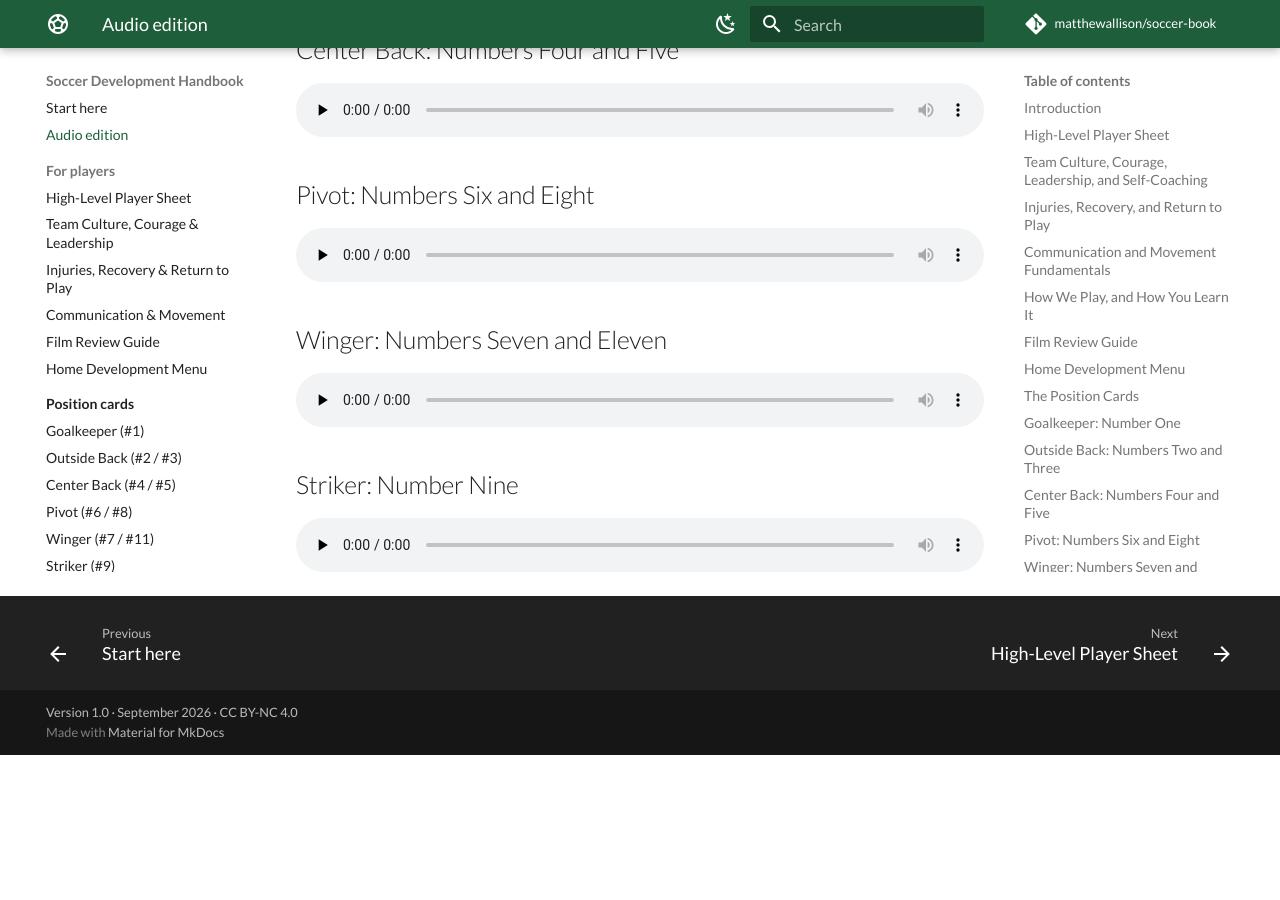
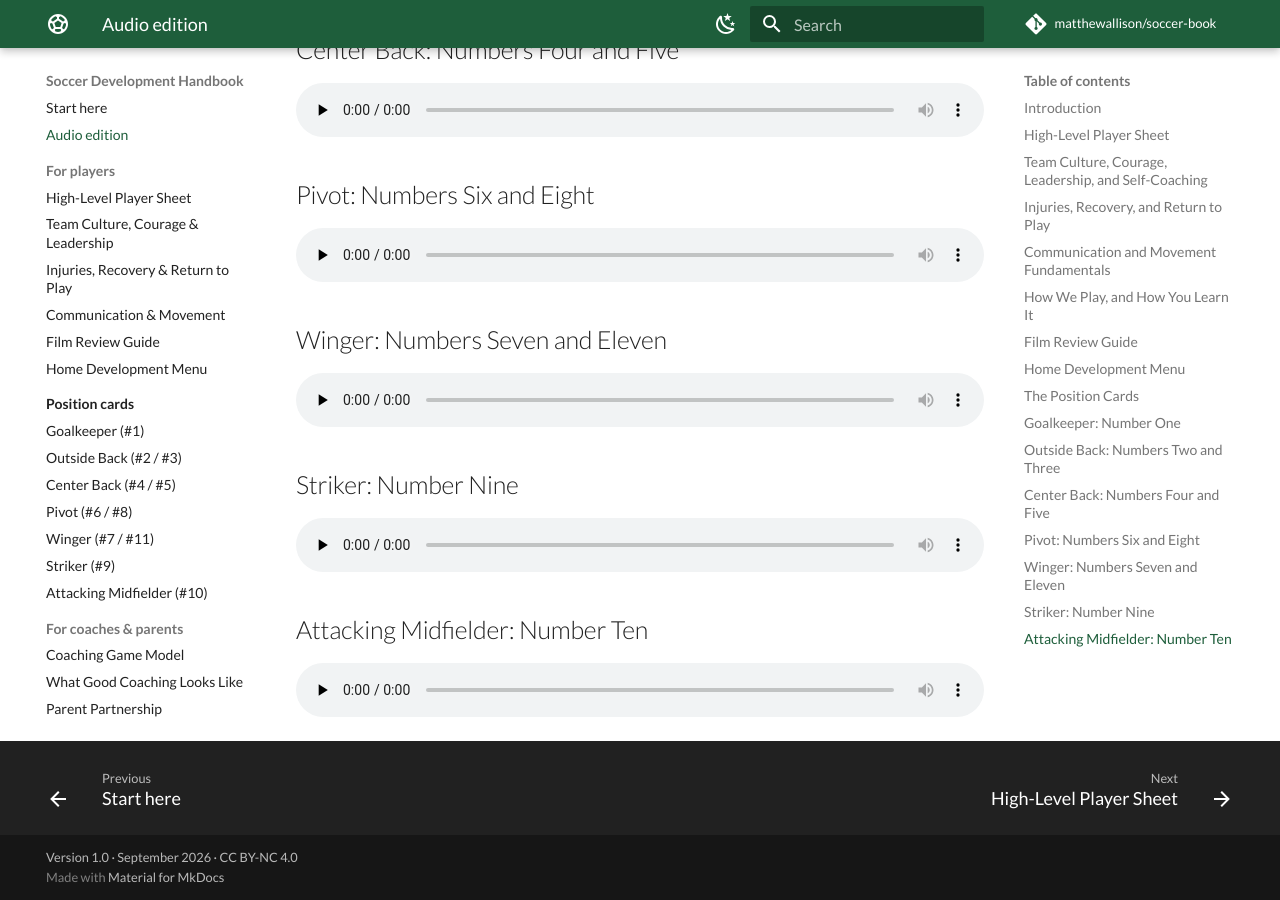
Before and after one commit to matthewallison/soccer-book, an MkDocs documentation site: the page built from docs/audio/index.md, in a window 1280 px wide and 900 px high, scrolled down 1917 px. Built offline with MkDocs 1.6.1 and Material for MkDocs 9.7.7, drawn with Linux system fonts in a browser that asks for light colours; comment, search, counter and statistics services are not loaded; before the commit the page ends 2672 px from its top, so only the background shows below that.

Commit message:
Add "Attacking Midfielder: Number Ten" to the Audio edition page
Generated with audio/generate_audio.py.

Co-Authored-By: Claude Opus 5 (1M context) <noreply@anthropic.com>

```diff
--- a/docs/audio/index.md
+++ b/docs/audio/index.md
@@ -65,3 +65,7 @@ More chapters are being recorded, and this page grows as they're added.
 ## Striker: Number Nine
 
 <audio controls preload="none" src="14-striker.mp3"></audio>
+
+## Attacking Midfielder: Number Ten
+
+<audio controls preload="none" src="15-attacking-midfielder.mp3"></audio>
```
Also changed, not shown: 1 other file.
